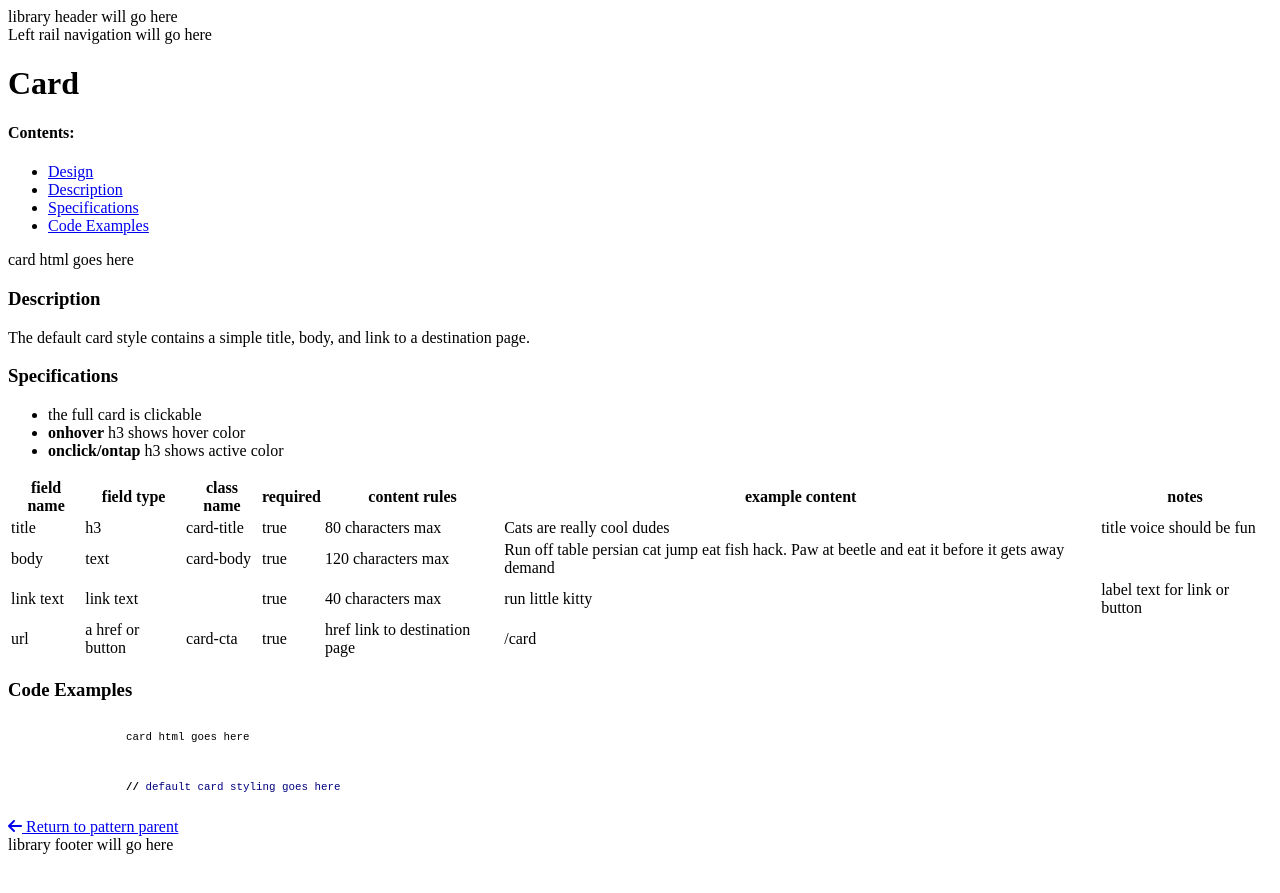
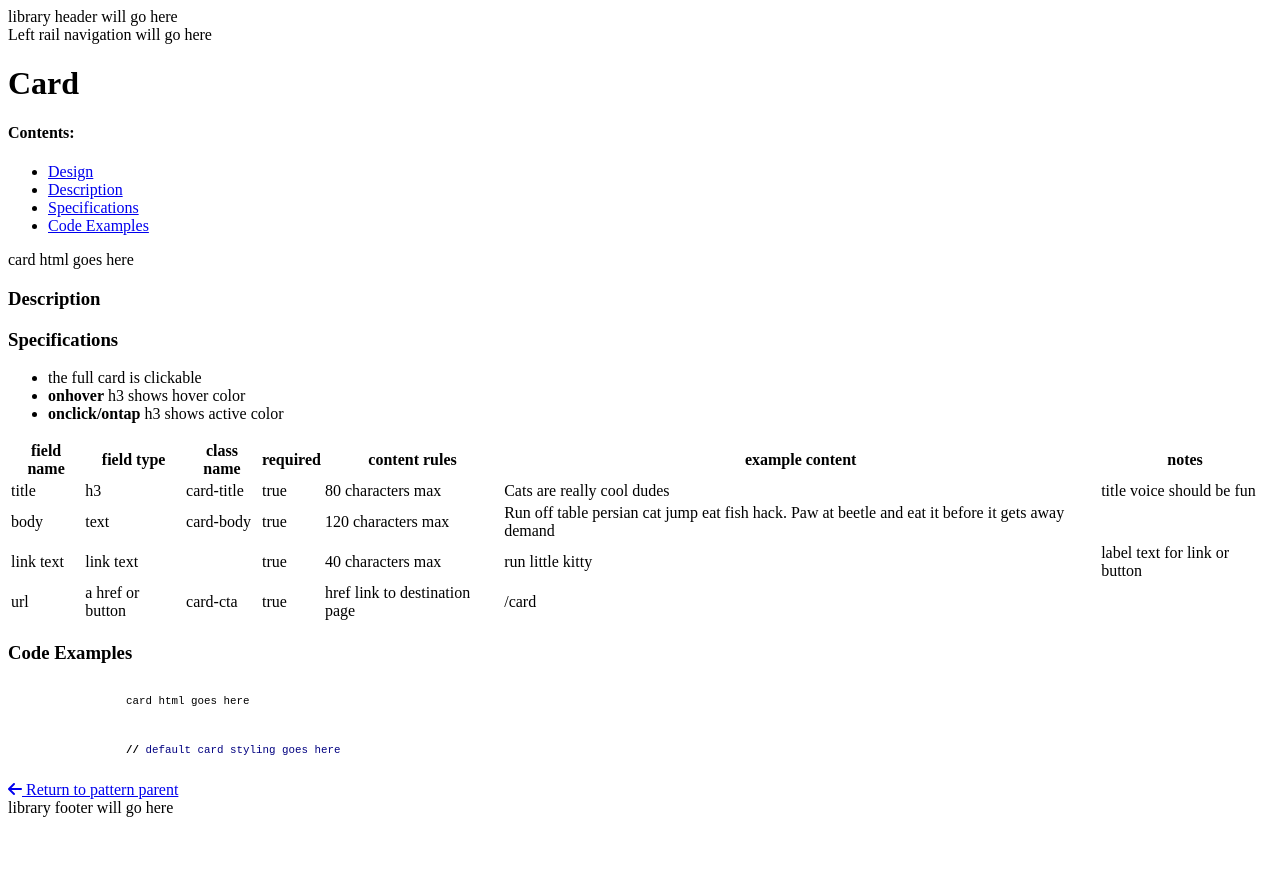
Before and after one commit to ux-at-icfnext/herc, a Jekyll site: the page built from pages/patterns/card.md, in a window 1280 px wide. Shown: the top 893 px of the page. Built offline with Jekyll 4.4.1, drawn with Linux system fonts in a browser that asks for light colours; nearby versions of some CDN libraries.

Commit message:
Update Pattern Specifications “card”

```diff
--- a/pages/patterns/card.md
+++ b/pages/patterns/card.md
@@ -2,11 +2,9 @@
 layout: patterns
 title: Card
 permalink: /card
-description: The default card style contains a simple title, body, and link to a
-  destination page.
+description: ""
 parent: cards
 category: pattern
-folder: card
 specification: |
   - the full card is clickable
   - __onhover__ h3 shows hover color
```
Also changed, not shown: other parts of pages/patterns/card.md (+1 -3 lines).
